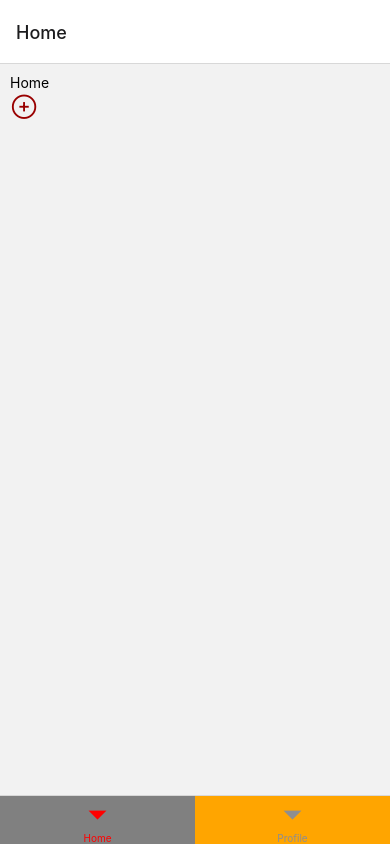
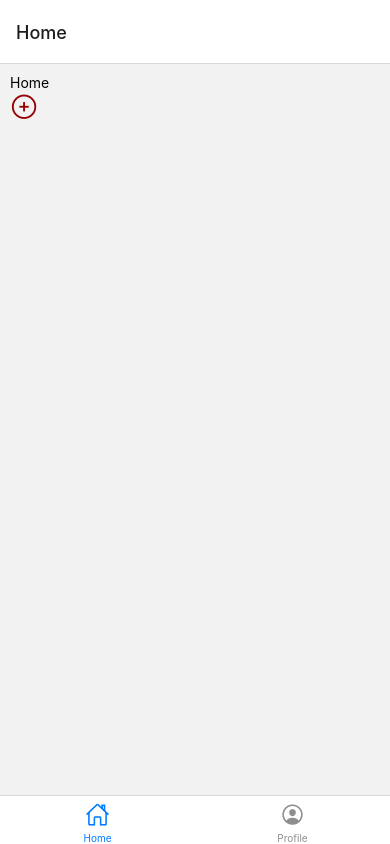
Before and after one commit to VazquezAlex/PokemonAPI, a React Native app: screen / in a window 390 px wide. Built offline with nearby package versions, Linux system fonts and the light colour scheme.

Commit message:
Agregar íconos en barra de navegación

```diff
--- a/src/navigation/BottomTab.js
+++ b/src/navigation/BottomTab.js
@@ -2,6 +2,8 @@ import { createBottomTabNavigator } from '@react-navigation/bottom-tabs';
 import React from 'react';
 import HomeScreen from '../screens/HomeScreen';
 import ProfileScreen from '../screens/ProfileScreen';
+
+import Icon from 'react-native-vector-icons/Ionicons';
 
 const Tab = createBottomTabNavigator();
 
@@ -9,11 +11,25 @@ export const BottomTab = () => {
 
     return (
         <Tab.Navigator
-            screenOptions = {{
-                tabBarActiveTintColor: 'red',
-                tabBarActiveBackgroundColor: 'grey',
-                tabBarInactiveBackgroundColor: 'orange',
-            }}
+            screenOptions = { ({ route }) => ({
+                // tabBarActiveTintColor: 'red',
+                // tabBarActiveBackgroundColor: 'grey',
+                // tabBarInactiveBackgroundColor: 'orange',
+                tabBarIcon: ({ focused, color, size }) => {
+
+                    let iconName = '';
+                    switch ( route.name ) {
+                        case 'Home':
+                            iconName = 'home-outline';
+                            break;
+                        case 'Profile':
+                            iconName = 'person-circle-outline';
+                            break;
+                    }
+
+                    return <Icon name = { iconName } size = { size } color = { color } />
+                }
+            })}
         >
             <Tab.Screen name = 'Home' component = { HomeScreen } />
             <Tab.Screen name = 'Profile' component = { ProfileScreen } />
```
